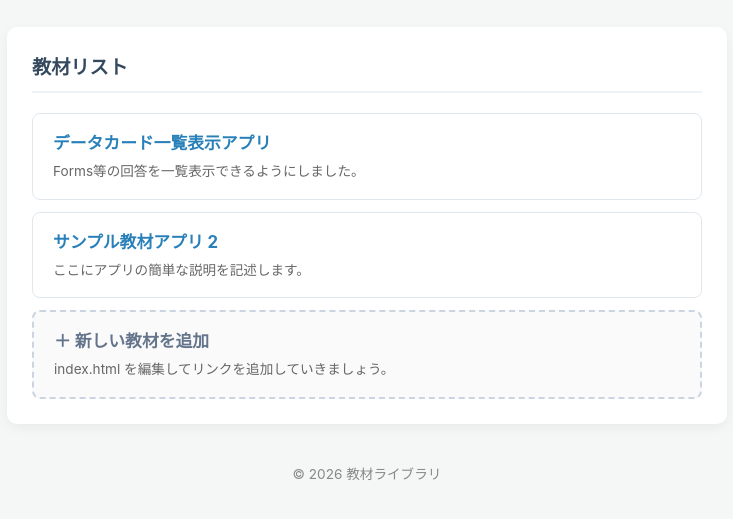
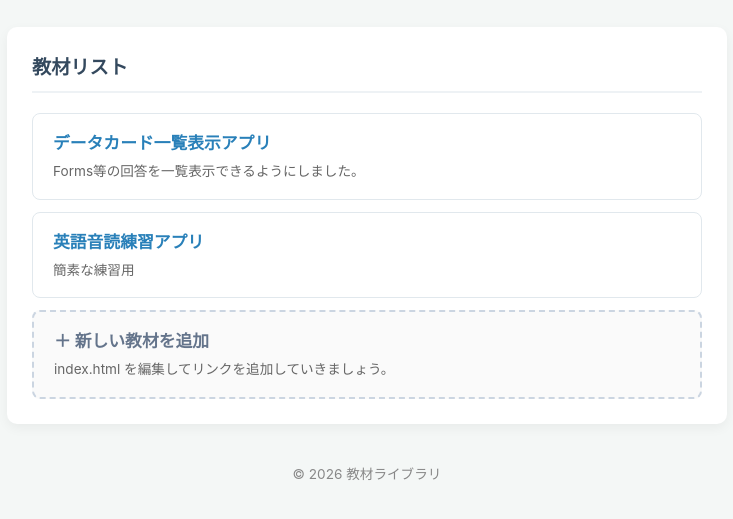
Before and after one commit to gitsit29/kkk-AIgen, a plain HTML site: page index.html in a window 1280 px wide. Shown: the part 141-660 px from the top of the page, without its empty margins (273-1006 px from the left). Drawn offline with Linux system fonts and the light colour scheme.

Commit message:
Update index.html

```diff
--- a/index.html
+++ b/index.html
@@ -25,9 +25,9 @@
                         </a>
                     </li>
                     <li class="app-item">
-                        <a href="https://username.github.io/app-02/" target="_blank" rel="noopener noreferrer" class="app-link">
-                            <span class="app-title">サンプル教材アプリ 2</span>
-                            <span class="app-desc">ここにアプリの簡単な説明を記述します。</span>
+                        <a href="https://gemini.google.com/share/d/1VcIZYt2gQEt-OXOC96FDabz9_72SY_Dg?usp=sharing" target="_blank" rel="noopener noreferrer" class="app-link">
+                            <span class="app-title">英語音読練習アプリ</span>
+                            <span class="app-desc">簡素な練習用</span>
                         </a>
                     </li>
                     <li class="app-item">
```
